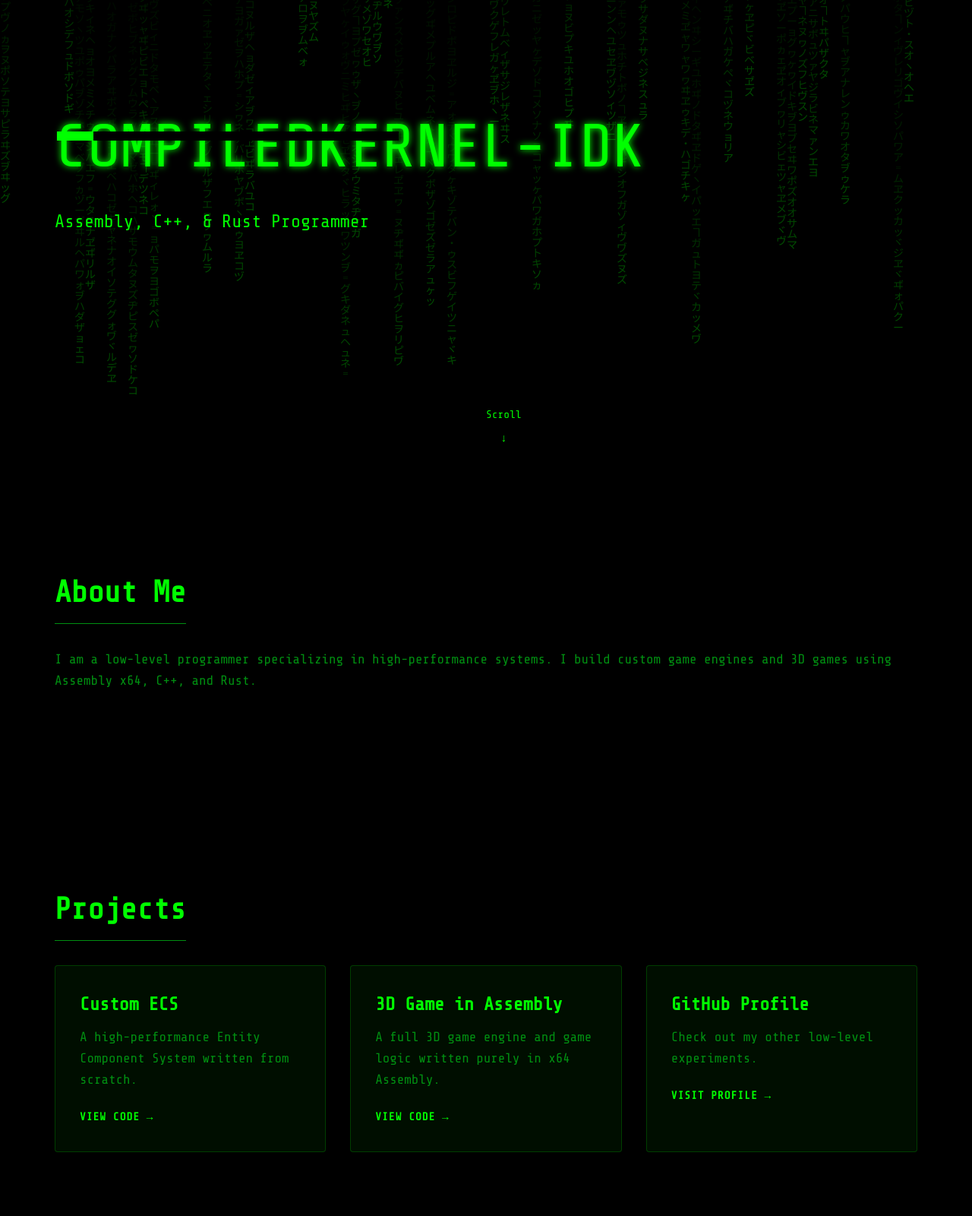
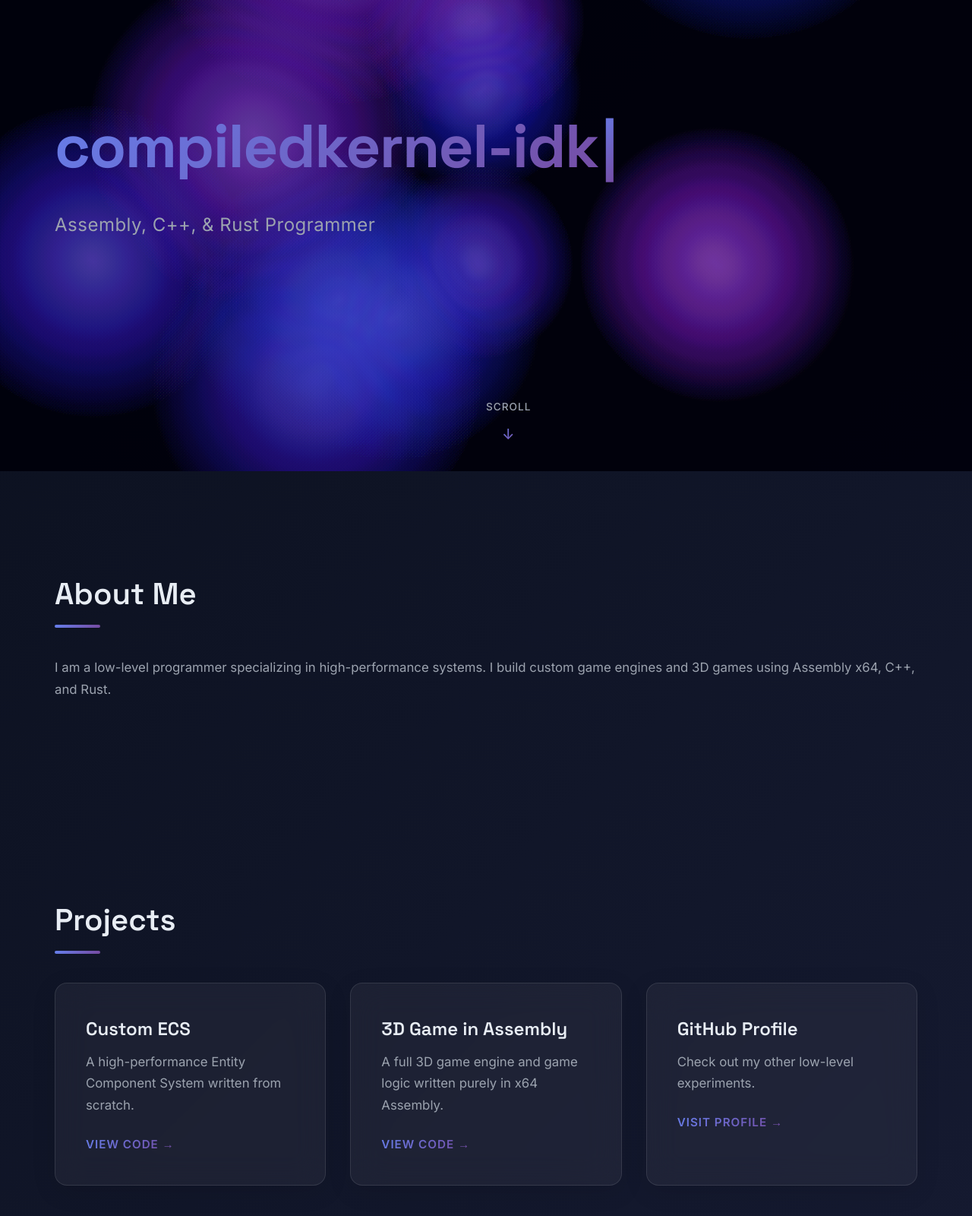
Before and after one commit to compiledkernel-idk/my-website, a website built with Vite: page index.html in a window 1280 px wide. Shown: the part 180-1780 px from the top of the page at 76% size. Built offline with nearby package versions, Linux system fonts and the light colour scheme; animation ran at ten frames a second.

Commit message:
style: Implement a modern UI redesign with a new gradient color palette, updated typography, and refined interactive components.

```diff
--- a/index.html
+++ b/index.html
@@ -8,7 +8,9 @@
   <title>compiledkernel-idk | Developer</title>
   <link rel="preconnect" href="https://fonts.googleapis.com">
   <link rel="preconnect" href="https://fonts.gstatic.com" crossorigin>
-  <link href="https://fonts.googleapis.com/css2?family=Share+Tech+Mono&display=swap" rel="stylesheet">
+  <link
+    href="https://fonts.googleapis.com/css2?family=Space+Grotesk:wght@300;400;600;700&family=Inter:wght@300;400;500;600&display=swap"
+    rel="stylesheet">
 </head>
 
 <body>
--- a/main.js
+++ b/main.js
@@ -4,51 +4,77 @@ const canvas = document.getElementById('bg-canvas');
 const ctx = canvas.getContext('2d');
 
 let width, height;
+let orbs = [];
 
-// Matrix Rain Configuration
-const fontSize = 14;
-const columns = [];
-const drops = [];
+class Orb {
+    constructor() {
+        this.reset();
+    }
+
+    reset() {
+        this.x = Math.random() * width;
+        this.y = Math.random() * height;
+        this.radius = Math.random() * 150 + 100;
+        this.vx = (Math.random() - 0.5) * 0.5;
+        this.vy = (Math.random() - 0.5) * 0.5;
+        this.hue = Math.random() * 60 + 220; // Blue to purple range
+    }
+
+    update() {
+        this.x += this.vx;
+        this.y += this.vy;
+
+        if (this.x < -this.radius) this.x = width + this.radius;
+        if (this.x > width + this.radius) this.x = -this.radius;
+        if (this.y < -this.radius) this.y = height + this.radius;
+        if (this.y > height + this.radius) this.y = -this.radius;
+    }
+
+    draw() {
+        const gradient = ctx.createRadialGradient(
+            this.x, this.y, 0,
+            this.x, this.y, this.radius
+        );
+
+        gradient.addColorStop(0, `hsla(${this.hue}, 70%, 60%, 0.1)`);
+        gradient.addColorStop(0.5, `hsla(${this.hue}, 70%, 50%, 0.05)`);
+        gradient.addColorStop(1, `hsla(${this.hue}, 70%, 40%, 0)`);
+
+        ctx.fillStyle = gradient;
+        ctx.beginPath();
+        ctx.arc(this.x, this.y, this.radius, 0, Math.PI * 2);
+        ctx.fill();
+    }
+}
 
 function resize() {
     width = canvas.width = window.innerWidth;
     height = canvas.height = window.innerHeight;
 
-    const colCount = Math.floor(width / fontSize);
-    drops.length = colCount;
-    for (let i = 0; i < colCount; i++) {
-        drops[i] = Math.random() * -100; // Start above screen
+    orbs = [];
+    const orbCount = Math.floor((width * height) / 80000);
+    for (let i = 0; i < orbCount; i++) {
+        orbs.push(new Orb());
     }
 }
 
-function drawMatrix() {
-    ctx.fillStyle = 'rgba(0, 0, 0, 0.05)'; // Fade effect
+function animate() {
+    ctx.fillStyle = 'rgba(10, 15, 28, 0.05)';
     ctx.fillRect(0, 0, width, height);
 
-    ctx.fillStyle = '#0F0'; // Green text
-    ctx.font = `${fontSize}px monospace`;
+    orbs.forEach(orb => {
+        orb.update();
+        orb.draw();
+    });
 
-    for (let i = 0; i < drops.length; i++) {
-        const text = String.fromCharCode(0x30A0 + Math.random() * 96); // Katakana characters
-        const x = i * fontSize;
-        const y = drops[i] * fontSize;
-
-        ctx.fillText(text, x, y);
-
-        if (y > height && Math.random() > 0.975) {
-            drops[i] = 0;
-        }
-        drops[i]++;
-    }
-
-    requestAnimationFrame(drawMatrix);
+    requestAnimationFrame(animate);
 }
 
 window.addEventListener('resize', resize);
 
-// Init Matrix
+// Init
 resize();
-drawMatrix();
+animate();
 
 // Typing Animation
 const text = "compiledkernel-idk";
@@ -59,11 +85,7 @@ function type() {
     if (charIndex < text.length) {
         typingElement.textContent += text.charAt(charIndex);
         charIndex++;
-        setTimeout(type, 100); // Typing speed
-    } else {
-        // Add glitch class after typing is done
-        typingElement.classList.add('glitch');
-        typingElement.setAttribute('data-text', text);
+        setTimeout(type, 100);
     }
 }
 
--- a/style.css
+++ b/style.css
@@ -1,11 +1,14 @@
 :root {
-    --bg-color: #000000;
-    --text-primary: #00ff00;
-    --text-secondary: #008f11;
-    --accent-color: #00ff00;
-    --card-bg: rgba(0, 20, 0, 0.7);
-    --card-border: rgba(0, 255, 0, 0.2);
-    --font-main: 'Share Tech Mono', monospace;
+    --bg-gradient-start: #0a0f1c;
+    --bg-gradient-end: #1a1f3a;
+    --text-primary: #e8edf4;
+    --text-secondary: #9ca3af;
+    --accent-start: #667eea;
+    --accent-end: #764ba2;
+    --card-bg: rgba(255, 255, 255, 0.05);
+    --card-border: rgba(255, 255, 255, 0.1);
+    --font-heading: 'Space Grotesk', sans-serif;
+    --font-body: 'Inter', sans-serif;
 }
 
 * {
@@ -15,14 +18,15 @@
 }
 
 body {
-    background-color: var(--bg-color);
+    background: linear-gradient(135deg, var(--bg-gradient-start) 0%, var(--bg-gradient-end) 100%);
     color: var(--text-primary);
-    font-family: var(--font-main);
+    font-family: var(--font-body);
     overflow-x: hidden;
-    line-height: 1.6;
+    line-height: 1.7;
+    min-height: 100vh;
 }
 
-/* Matrix Canvas */
+/* Animated Background */
 #bg-canvas {
     position: fixed;
     top: 0;
@@ -30,125 +34,72 @@ body {
     width: 100%;
     height: 100%;
     z-index: -1;
-    opacity: 0.3;
 }
 
 main {
     max-width: 1200px;
     margin: 0 auto;
     padding: 0 2rem;
+    position: relative;
+    z-index: 1;
 }
 
 /* Typography */
 h1 {
+    font-family: var(--font-heading);
     font-size: 5rem;
-    font-weight: 400;
-    text-transform: uppercase;
-    text-shadow: 0 0 10px var(--accent-color);
+    font-weight: 700;
+    background: linear-gradient(135deg, var(--accent-start), var(--accent-end));
+    -webkit-background-clip: text;
+    -webkit-text-fill-color: transparent;
+    background-clip: text;
     margin-bottom: 1rem;
     min-height: 1.2em;
+    letter-spacing: -0.02em;
 }
 
 h2 {
+    font-family: var(--font-heading);
     font-size: 2.5rem;
-    margin-bottom: 2rem;
-    border-bottom: 1px solid var(--text-secondary);
+    font-weight: 600;
+    margin-bottom: 3rem;
+    position: relative;
     display: inline-block;
-    padding-bottom: 0.5rem;
+}
+
+h2::after {
+    content: '';
+    position: absolute;
+    bottom: -10px;
+    left: 0;
+    width: 60px;
+    height: 4px;
+    background: linear-gradient(90deg, var(--accent-start), var(--accent-end));
+    border-radius: 2px;
+}
+
+h3 {
+    font-family: var(--font-heading);
+    font-size: 1.5rem;
+    font-weight: 600;
+    color: var(--text-primary);
+    margin-bottom: 0.5rem;
 }
 
 p {
     color: var(--text-secondary);
-    font-size: 1.1rem;
-}
-
-/* Glitch Effect */
-.glitch {
-    position: relative;
-}
-
-.glitch::before,
-.glitch::after {
-    content: attr(data-text);
-    position: absolute;
-    top: 0;
-    left: 0;
-    width: 100%;
-    height: 100%;
-    background: var(--bg-color);
-}
-
-.glitch::before {
-    left: 2px;
-    text-shadow: -1px 0 #ff00c1;
-    clip: rect(44px, 450px, 56px, 0);
-    animation: glitch-anim-1 5s infinite linear alternate-reverse;
-}
-
-.glitch::after {
-    left: -2px;
-    text-shadow: -1px 0 #00fff9;
-    clip: rect(44px, 450px, 56px, 0);
-    animation: glitch-anim-2 5s infinite linear alternate-reverse;
-}
-
-@keyframes glitch-anim-1 {
-    0% {
-        clip: rect(20px, 9999px, 10px, 0);
-    }
-
-    20% {
-        clip: rect(60px, 9999px, 30px, 0);
-    }
-
-    40% {
-        clip: rect(80px, 9999px, 50px, 0);
-    }
-
-    60% {
-        clip: rect(10px, 9999px, 40px, 0);
-    }
-
-    80% {
-        clip: rect(50px, 9999px, 20px, 0);
-    }
-
-    100% {
-        clip: rect(30px, 9999px, 60px, 0);
-    }
-}
-
-@keyframes glitch-anim-2 {
-    0% {
-        clip: rect(60px, 9999px, 30px, 0);
-    }
-
-    20% {
-        clip: rect(10px, 9999px, 40px, 0);
-    }
-
-    40% {
-        clip: rect(50px, 9999px, 20px, 0);
-    }
-
-    60% {
-        clip: rect(30px, 9999px, 60px, 0);
-    }
-
-    80% {
-        clip: rect(80px, 9999px, 50px, 0);
-    }
-
-    100% {
-        clip: rect(20px, 9999px, 10px, 0);
-    }
+    font-size: 1.05rem;
+    font-weight: 400;
 }
 
 /* Typing Cursor */
 .typing-text::after {
-    content: '█';
+    content: '|';
     animation: blink 1s infinite;
-    color: var(--accent-color);
+    background: linear-gradient(135deg, var(--accent-start), var(--accent-end));
+    -webkit-background-clip: text;
+    -webkit-text-fill-color: transparent;
+    background-clip: text;
     margin-left: 5px;
 }
 
@@ -176,7 +127,9 @@ p {
 
 .subtitle {
     font-size: 1.5rem;
-    color: var(--text-primary);
+    color: var(--text-secondary);
+    font-weight: 400;
+    letter-spacing: 0.5px;
 }
 
 .scroll-indicator {
@@ -188,12 +141,20 @@ p {
     flex-direction: column;
     align-items: center;
     gap: 0.5rem;
-    color: var(--text-primary);
-    font-size: 0.9rem;
+    color: var(--text-secondary);
+    font-size: 0.85rem;
+    text-transform: uppercase;
+    letter-spacing: 1px;
+    font-weight: 500;
 }
 
 .arrow {
     animation: bounce 2s infinite;
+    font-size: 1.2rem;
+    background: linear-gradient(135deg, var(--accent-start), var(--accent-end));
+    -webkit-background-clip: text;
+    -webkit-text-fill-color: transparent;
+    background-clip: text;
 }
 
 /* Sections */
@@ -204,44 +165,70 @@ section {
 /* Projects Grid */
 .project-grid {
     display: grid;
-    grid-template-columns: repeat(auto-fit, minmax(300px, 1fr));
+    grid-template-columns: repeat(auto-fit, minmax(320px, 1fr));
     gap: 2rem;
 }
 
 .project-card {
     background: var(--card-bg);
     border: 1px solid var(--card-border);
-    border-radius: 4px;
-    padding: 2rem;
+    border-radius: 16px;
+    padding: 2.5rem;
     text-decoration: none;
     color: inherit;
-    transition: all 0.3s ease;
+    transition: all 0.4s cubic-bezier(0.4, 0, 0.2, 1);
     position: relative;
     overflow: hidden;
-    backdrop-filter: blur(5px);
+    backdrop-filter: blur(20px);
+    box-shadow: 0 8px 32px rgba(0, 0, 0, 0.1);
+}
+
+.project-card::before {
+    content: '';
+    position: absolute;
+    top: 0;
+    left: 0;
+    right: 0;
+    height: 2px;
+    background: linear-gradient(90deg, var(--accent-start), var(--accent-end));
+    opacity: 0;
+    transition: opacity 0.4s;
 }
 
 .project-card:hover {
-    transform: translateY(-5px);
-    background: rgba(0, 40, 0, 0.8);
-    border-color: var(--accent-color);
-    box-shadow: 0 0 20px rgba(0, 255, 0, 0.3);
+    transform: translateY(-8px);
+    background: rgba(255, 255, 255, 0.08);
+    border-color: rgba(102, 126, 234, 0.3);
+    box-shadow:
+        0 20px 60px rgba(0, 0, 0, 0.3),
+        0 0 40px rgba(102, 126, 234, 0.1);
 }
 
-.project-card h3 {
-    font-size: 1.5rem;
-    margin-bottom: 0.5rem;
-    color: var(--text-primary);
+.project-card:hover::before {
+    opacity: 1;
+}
+
+.card-content {
+    position: relative;
+    z-index: 1;
 }
 
 .link-text {
     display: inline-block;
     margin-top: 1.5rem;
-    color: var(--accent-color);
+    background: linear-gradient(135deg, var(--accent-start), var(--accent-end));
+    -webkit-background-clip: text;
+    -webkit-text-fill-color: transparent;
+    background-clip: text;
     font-weight: 600;
-    font-size: 0.9rem;
+    font-size: 0.95rem;
     text-transform: uppercase;
     letter-spacing: 1px;
+    transition: transform 0.3s;
+}
+
+.project-card:hover .link-text {
+    transform: translateX(5px);
 }
 
 /* Footer */
@@ -255,19 +242,39 @@ footer {
 .social-links {
     display: flex;
     justify-content: center;
-    gap: 2rem;
-    margin-bottom: 1rem;
+    gap: 2.5rem;
+    margin-bottom: 1.5rem;
 }
 
 .social-links a {
     color: var(--text-primary);
     text-decoration: none;
-    transition: text-shadow 0.2s;
+    transition: all 0.3s;
+    font-weight: 500;
     text-transform: uppercase;
+    font-size: 0.9rem;
+    letter-spacing: 1px;
+    position: relative;
 }
 
-.social-links a:hover {
-    text-shadow: 0 0 10px var(--accent-color);
+.social-links a::after {
+    content: '';
+    position: absolute;
+    bottom: -5px;
+    left: 0;
+    width: 0;
+    height: 2px;
+    background: linear-gradient(90deg, var(--accent-start), var(--accent-end));
+    transition: width 0.3s;
+}
+
+.social-links a:hover::after {
+    width: 100%;
+}
+
+footer p {
+    color: var(--text-secondary);
+    font-size: 0.9rem;
 }
 
 /* Animations */
@@ -314,7 +321,8 @@ footer {
 .fade-in {
     opacity: 0;
     transform: translateY(30px);
-    transition: opacity 0.8s ease, transform 0.8s ease;
+    transition: opacity 0.8s cubic-bezier(0.4, 0, 0.2, 1),
+        transform 0.8s cubic-bezier(0.4, 0, 0.2, 1);
 }
 
 .fade-in.visible {
@@ -328,7 +336,15 @@ footer {
         font-size: 3rem;
     }
 
+    h2 {
+        font-size: 2rem;
+    }
+
     main {
         padding: 0 1.5rem;
     }
+
+    .project-grid {
+        grid-template-columns: 1fr;
+    }
 }
```
